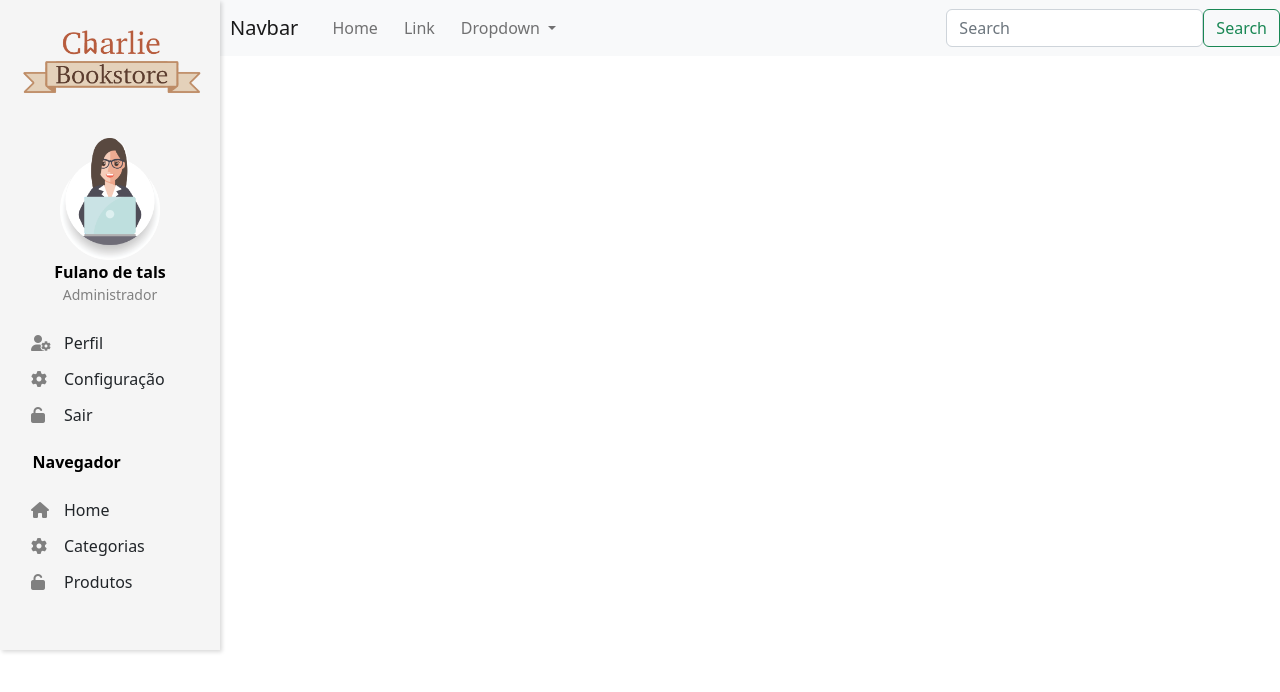
After one commit to VannaKings/CharlieBookstore, a PHP site: page /menuAdm.html in a window 1280 px wide. The commit adds this page. Shown: the top 692 px of the page. Run offline with PHP 8.4, Linux system fonts and the light colour scheme; some libraries are stand-ins or nearby versions.

Commit message:
Novo login de usuário e menu

```diff
--- /dev/null
+++ b/CSS/menuAdm.css
@@ -0,0 +1,157 @@
+/* Cores da loja */
+:root
+{
+    --marromEscuro: #5c3d2f;
+    --laranja: #b75c3b;
+    --marrom: #be8c66;
+    --bege: #e4d1ba;
+    --azul: #90BDD2;
+    --preto: rgb(70, 70, 70);
+}
+
+*{
+    padding: 0;
+    margin: 0;
+    box-sizing: border-box;
+}
+
+body
+{
+    font-family: 'Montserrat', sans-serif;
+    background-color: rgb(218, 215, 215);
+    display: flex;
+    align-items: flex-start;
+}
+
+p
+{
+    color: var(--preto);
+}
+
+.menu
+{
+    background-color: whitesmoke;
+    max-width: 300px;
+    display: flex;
+    flex-direction: column;
+    justify-content: center;
+    align-items: center;
+    box-shadow: 2px 2px 4px rgba(0, 0, 0, 0.15);
+    max-height: 100%;
+    z-index: 1;
+}
+
+.logo img{
+    width: 200px;
+    margin: 20px 10px;
+}
+.perfil
+{
+    display: flex;
+    flex-direction: column;
+    align-items: center;
+
+}
+
+.perfil .nome
+{
+    font-weight: bold;
+    color: black;
+    margin: 0;
+}
+
+.perfil .cargo
+{
+    font-size: 14px;
+    color: gray;
+    margin-bottom: 20px;
+}
+
+.perfil img
+{
+    width: 100px;
+}
+
+.navegador
+{
+    display: grid;
+    grid-template-columns: 33px 125px;
+}
+
+#navegador2
+{
+    margin-bottom: 50px;
+}
+
+.icons i
+{
+    margin: 10px 0;
+}
+
+
+.navegador nav
+{
+    display: flex;
+    flex-direction: column;
+}
+
+.nav-perfil a
+{
+    margin: 6px 0 ;
+}
+
+.nav-funcoes a
+{
+    margin: 6px 0 ;
+}
+
+.nav-perfil a:hover
+{
+    color: var(--laranja);
+    font-weight: bold;
+}
+
+.nav-funcoes a:hover
+{
+    color: var(--laranja);
+    font-weight: bold;
+}
+
+.menu h1
+{
+    color: black;
+    font-weight: bold;
+    font-size: 16px;
+    margin: 20px 0;
+    width: 155px;
+}
+.navegador a
+{
+    font-size: 16px;
+    color: var(--cinza);
+    text-decoration: none;
+}
+.navegador i
+{
+    color: gray;
+}
+
+form
+{
+    display: flex;
+
+}
+
+nav
+{
+    display: flex;
+    width: 100%;
+}
+nav a
+{
+    margin-left: 10px;
+}
+nav .collapse
+{
+    justify-content: space-between;
+}
--- /dev/null
+++ b/menuAdm.html
@@ -0,0 +1,92 @@
+<!DOCTYPE html>
+<html lang="pt-br">
+<head>
+    <meta charset="UTF-8">
+    <meta http-equiv="X-UA-Compatible" content="IE=edge">
+    <meta name="viewport" content="width=device-width, initial-scale=1.0">
+    <title>Login - Charlie Bookstore</title>
+    <!-- CSS -->
+    <link rel="stylesheet" href="CSS/menuAdm.css">
+    <!-- Bootstrap -->
+    <link href="https://cdn.jsdelivr.net/npm/bootstrap@5.2.1/dist/css/bootstrap.min.css" rel="stylesheet" integrity="sha384-iYQeCzEYFbKjA/T2uDLTpkwGzCiq6soy8tYaI1GyVh/UjpbCx/TYkiZhlZB6+fzT" crossorigin="anonymous">
+    <!-- Font Awesome -->
+    <script src="https://kit.fontawesome.com/0169495cc4.js" crossorigin="anonymous"></script>
+    <!-- Font Family -->
+    <link rel="preconnect" href="https://fonts.googleapis.com">
+    <link rel="preconnect" href="https://fonts.gstatic.com" crossorigin>
+    <link href="https://fonts.googleapis.com/css2?family=Montserrat:ital,wght@0,400;0,500;1,400;1,500&display=swap" rel="stylesheet">
+<body>
+    <section class="menu">
+        <!-- Logo -->
+        <figure class="logo">
+            <img src="imgs/logoCharlie.png" alt="">
+        </figure>
+        <!-- Perfil -->
+        <div class="perfil">
+            <img src="imgs/user.png" alt="imagem de perfil">
+            <p class="nome">Fulano de tals</p>
+            <p class="cargo">Administrador</p>
+        </div>
+        <div class="navegador">
+             <!-- Navegador Perfil -->
+            <div class="icons">
+                <i class="fa-solid fa-user-gear"></i>
+                <i class="fa-solid fa-gear"></i>
+                <i class="fa-solid fa-unlock"></i>
+            </div>
+            <nav class="nav-perfil">
+                <a href="">Perfil</a>
+                <a href="">Configuração</a>
+                <a href="">Sair</a>
+            </nav>
+        </div>
+        <h1>Navegador</h1>
+        <div class="navegador" id="navegador2">
+            <!-- Navegador Funções -->
+            <div class="icons">
+                <i class="fa-solid fa-house"></i>
+                <i class="fa-solid fa-gear"></i>
+                <i class="fa-solid fa-unlock"></i>
+            </div>
+            <nav class="nav-funcoes">
+                <a href="#">Home</a>
+                <a href="#">Categorias</a>
+                <a href="#">Produtos</a>
+            </nav>
+        </div>
+    </section>
+    <!-- Bootstrap -->
+    <nav class="navbar navbar-expand-lg navbar-light bg-light">
+        <a class="navbar-brand" href="#">Navbar</a>
+        <button class="navbar-toggler" type="button" data-toggle="collapse" data-target="#navbarSupportedContent" aria-controls="navbarSupportedContent" aria-expanded="false" aria-label="Toggle navigation">
+          <span class="navbar-toggler-icon"></span>
+        </button>
+
+        <div class="collapse navbar-collapse" id="navbarSupportedContent">
+          <ul class="navbar-nav mr-auto">
+            <li class="nav-item active">
+              <a class="nav-link" href="#">Home <span class="sr-only">(current)</span></a>
+            </li>
+            <li class="nav-item">
+              <a class="nav-link" href="#">Link</a>
+            </li>
+            <li class="nav-item dropdown">
+              <a class="nav-link dropdown-toggle" href="#" id="navbarDropdown" role="button" data-toggle="dropdown" aria-haspopup="true" aria-expanded="false">
+                Dropdown
+              </a>
+              <div class="dropdown-menu" aria-labelledby="navbarDropdown">
+                <a class="dropdown-item" href="#">Action</a>
+                <a class="dropdown-item" href="#">Another action</a>
+                <div class="dropdown-divider"></div>
+                <a class="dropdown-item" href="#">Something else here</a>
+              </div>
+            </li>
+          </ul>
+          <form class="form-inline my-2 my-lg-0">
+            <input class="form-control mr-sm-2" type="search" placeholder="Search" aria-label="Search">
+            <button class="btn btn-outline-success my-2 my-sm-0" type="submit">Search</button>
+          </form>
+        </div>
+      </nav>
+</body>
+</html>
```
Also changed, not shown: CSS/loginUsuario.css (+12 -5 lines), loginUsuario.html (+10 -9 lines), imgs/fundoLogin.jpg (added), imgs/user.png (added).
